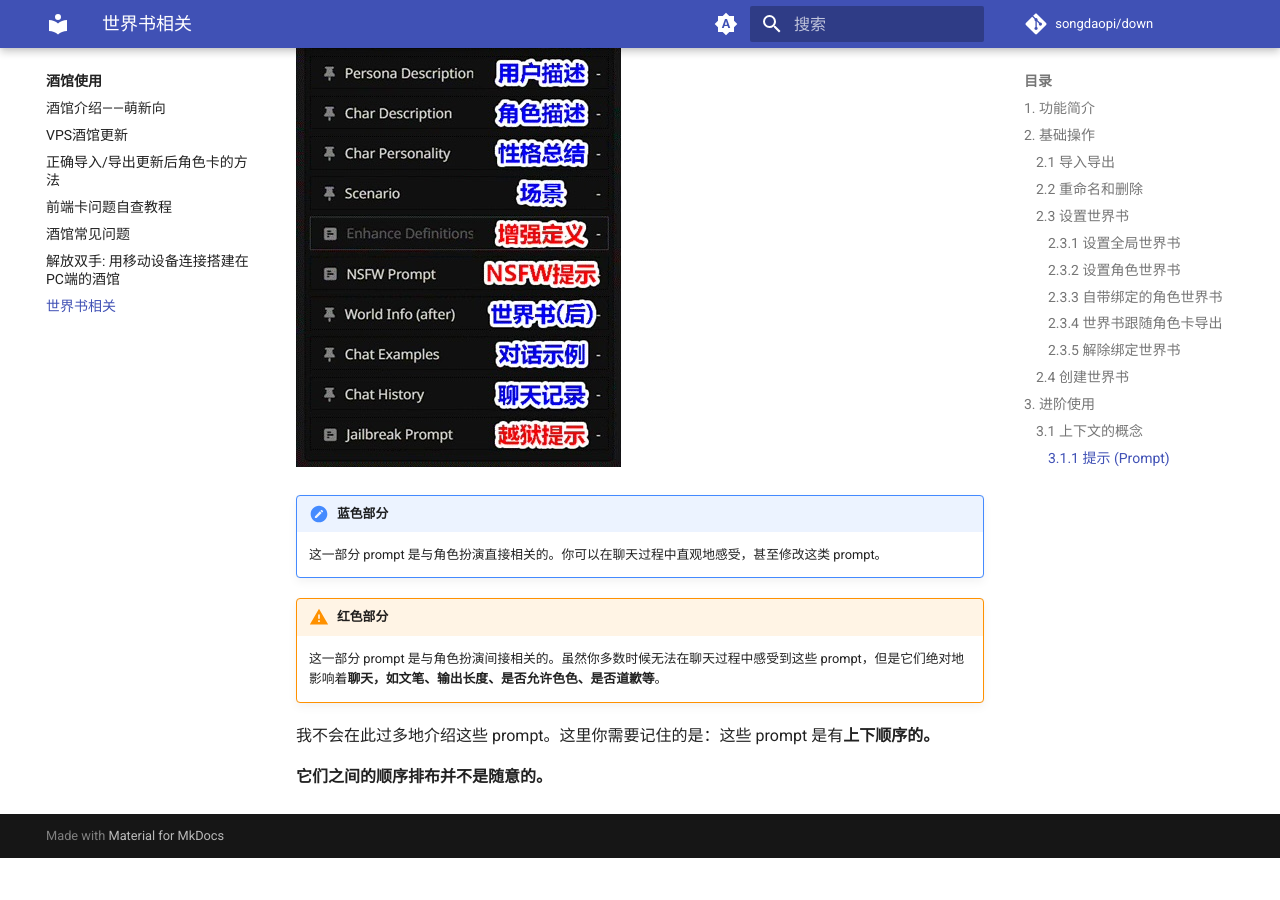
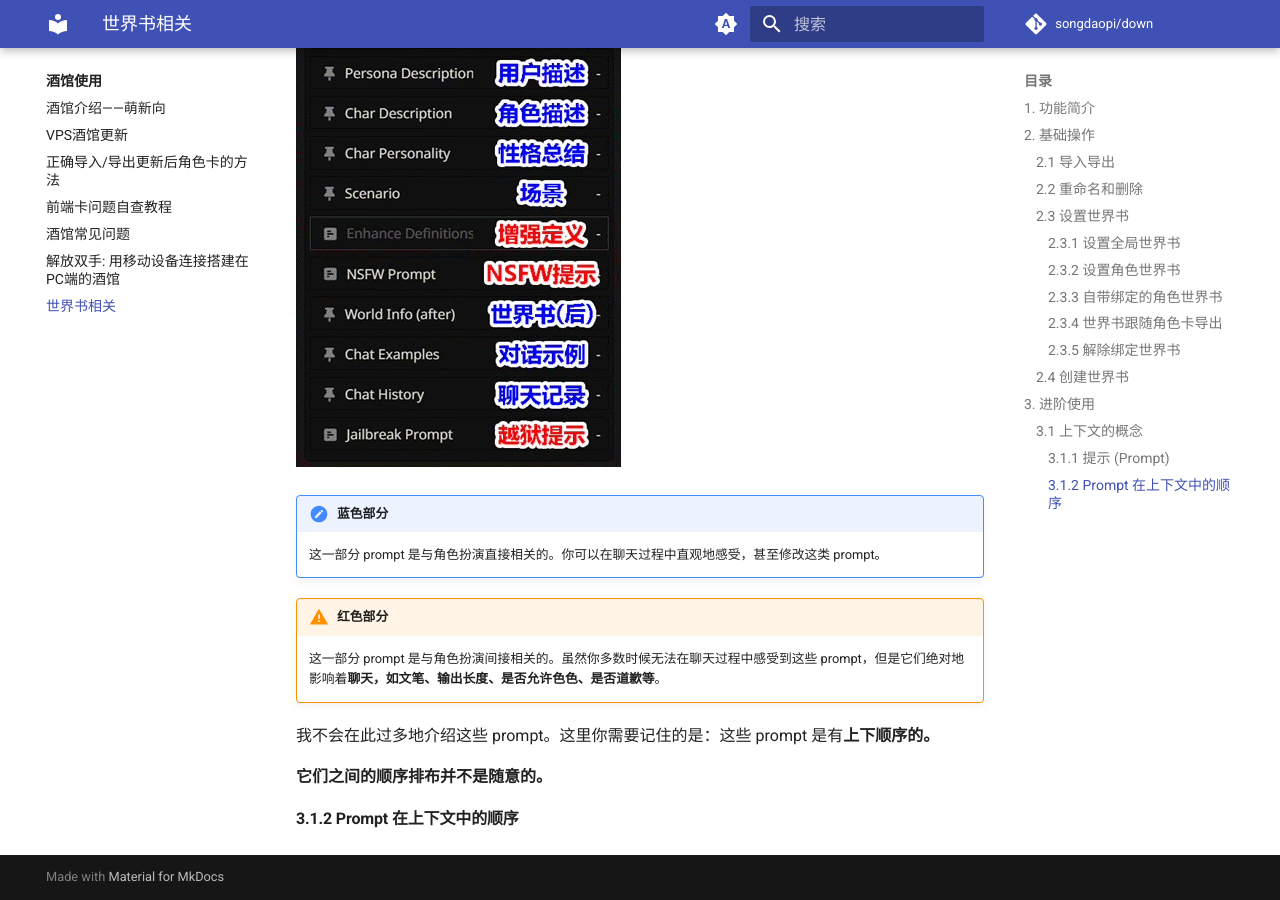
Before and after one commit to supmamamamma/baoleinao, an MkDocs documentation site: the page built from docs/silly/lorebook.md, in a window 1280 px wide and 900 px high, scrolled down 7657 px. Built offline with MkDocs 1.6.1 and Material for MkDocs 9.7.7, drawn with Linux system fonts in a browser that asks for light colours; comment, search, counter and statistics services are not loaded; before the commit the page ends 8515 px from its top, so only the background shows below that.

Commit message:
更新3.1.2

```diff
--- a/docs/silly/lorebook.md
+++ b/docs/silly/lorebook.md
@@ -173,3 +173,5 @@ prompt 的作用是让 AI 按照用户输入的提示去输出内容。简而言
 我不会在此过多地介绍这些 prompt。这里你需要记住的是：这些 prompt 是有**上下顺序的。**
 
 **它们之间的顺序排布并不是随意的。**
+
+#### 3.1.2 Prompt 在上下文中的顺序
```
